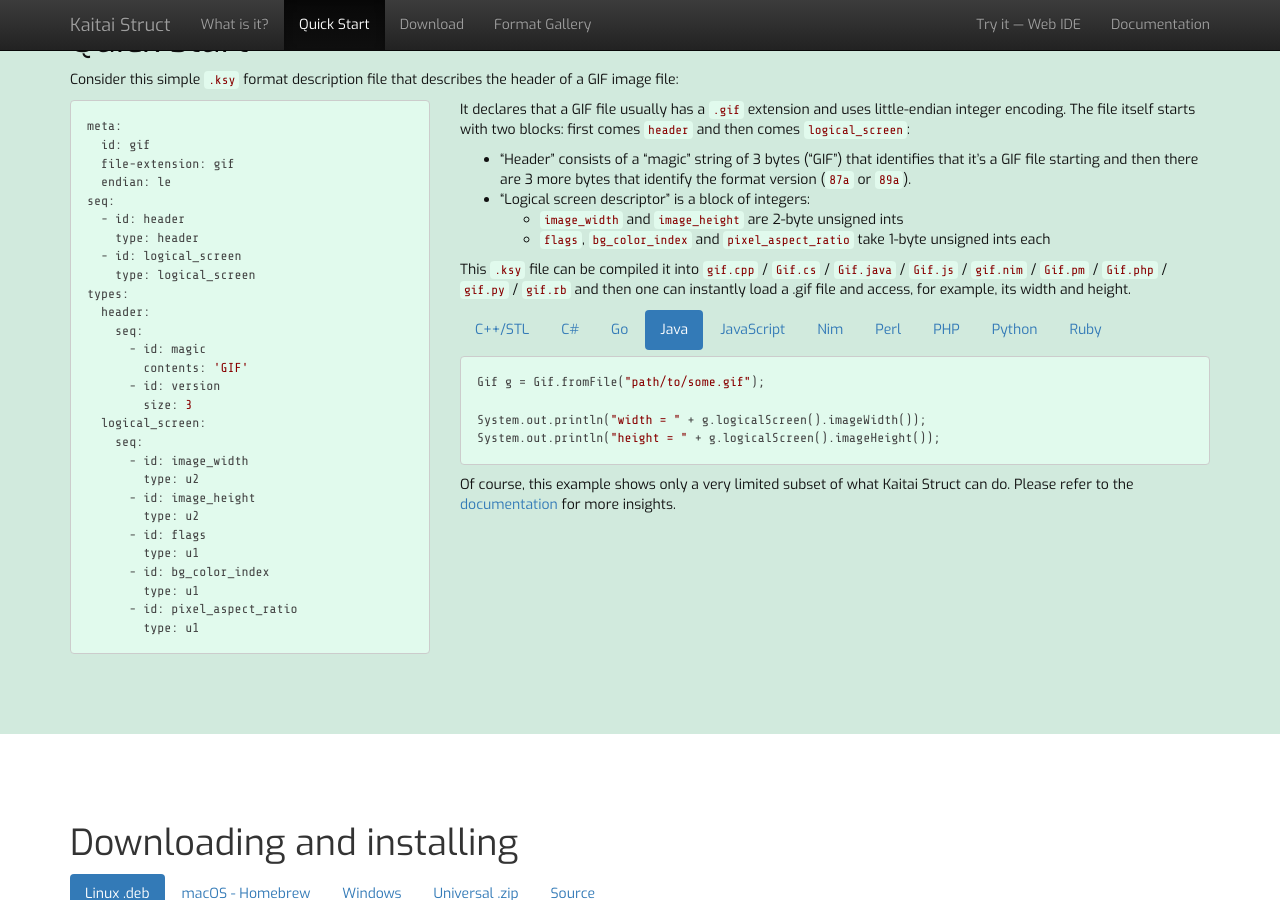
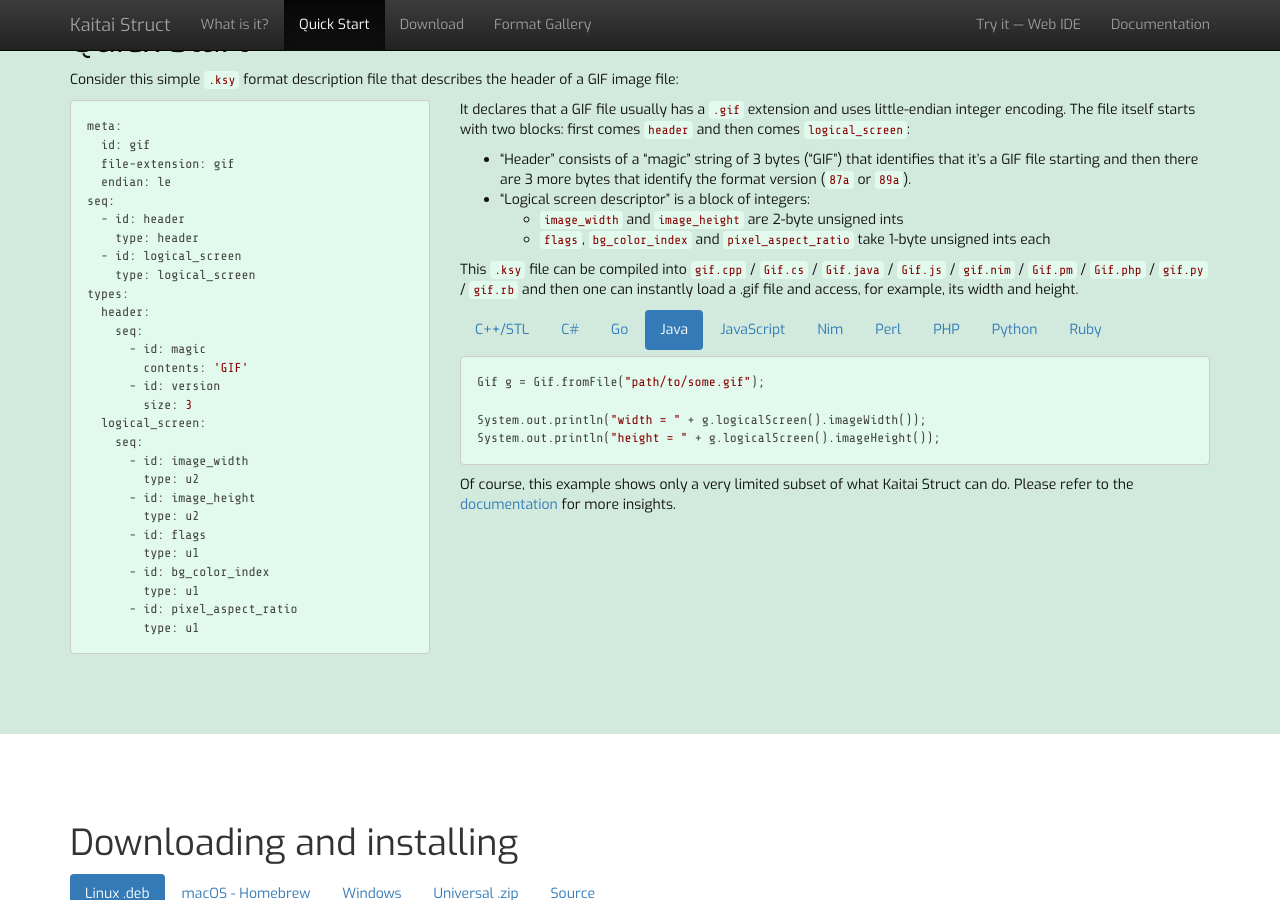
Before and after one commit to kaitai-io/kaitai-io.github.io, a Jekyll site: the page built from index.md, in a window 1280 px wide and 900 px high, scrolled down 1517 px. Built offline with Jekyll 4.4.1, drawn with Linux system fonts in a browser that asks for light colours; nearby versions of some CDN libraries.

Commit message:
remove extra word

```diff
--- a/index.md
+++ b/index.md
@@ -211,7 +211,7 @@
           </ul>
         </li>
       </ul>
-      <p>This <code>.ksy</code> file can be compiled it
+      <p>This <code>.ksy</code> file can be compiled
         into <code>gif.cpp</code> / <code>Gif.cs</code> / <code>Gif.java</code>
         / <code>Gif.js</code> / <code>gif.nim</code> / <code>Gif.pm</code>
         / <code>Gif.php</code> / <code>gif.py</code> / <code>gif.rb</code> and
```
